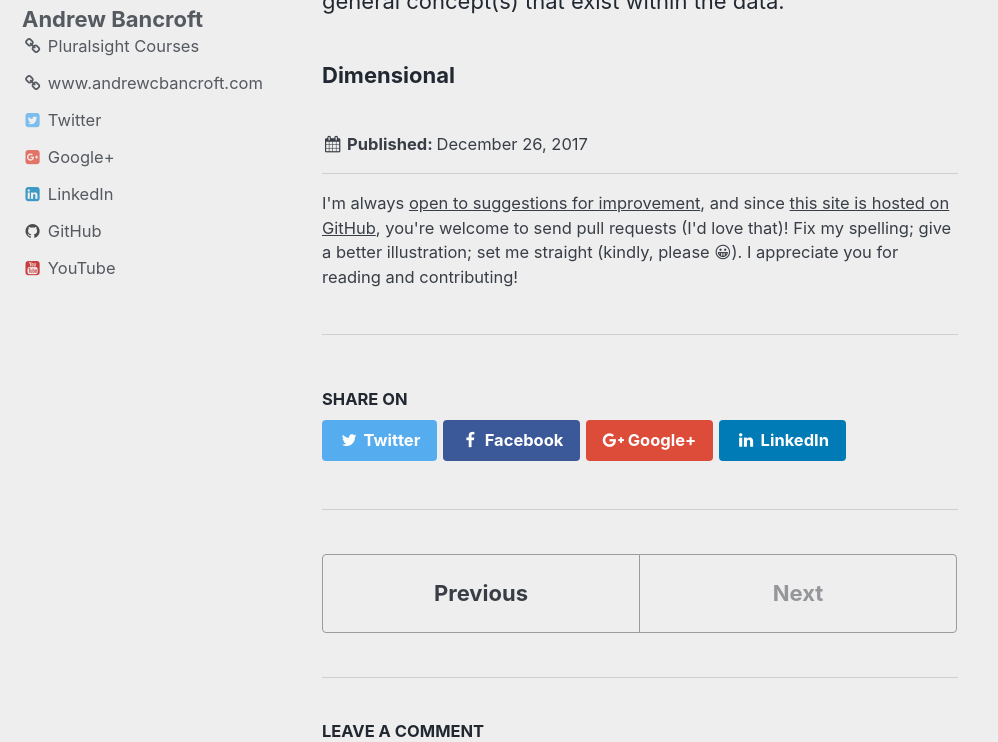
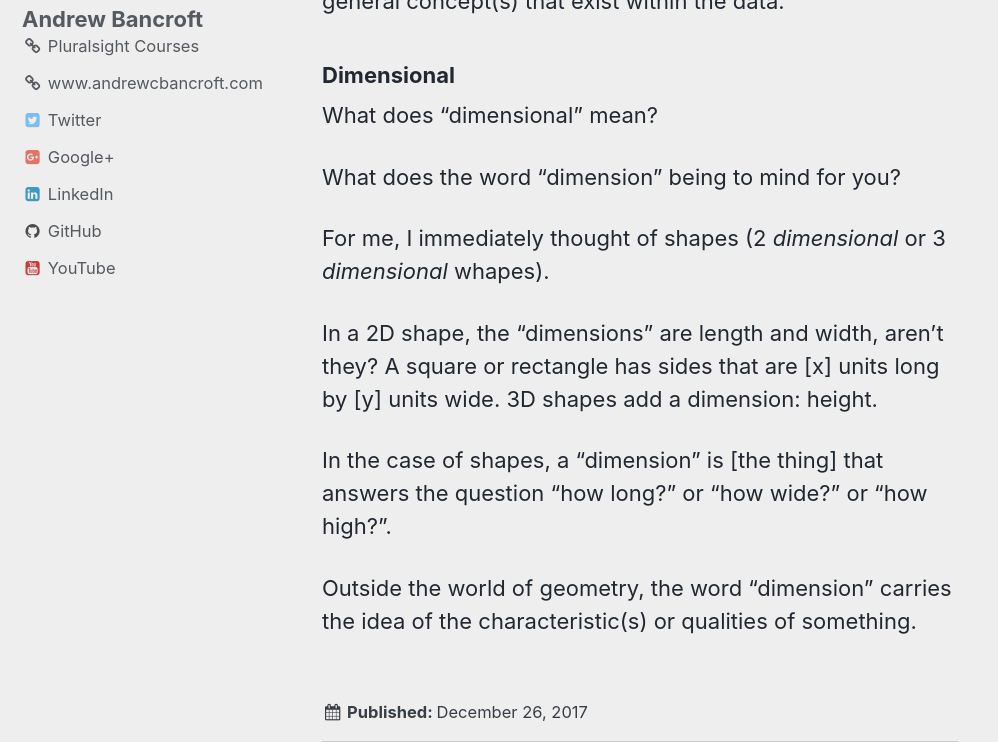
Before and after one commit to andrewcbancroft/datadaylife-blog, a Jekyll site: the page built from _posts/2017-12-26-what-is-a-dimensional-model.md, in a window 1280 px wide and 900 px high, scrolled down 2539 px, cut to the strip 158-900 px from the top of the window. Shown: the whole strip, without its empty margins (0-998 px from the left). Built offline with Jekyll 4.4.1, drawn with Linux system fonts in a browser that asks for light colours; comment, search, counter and statistics services are not loaded; some of the changed text lies outside the part shown.

Commit message:
Update 2017-12-26-what-is-a-dimensional-model.md

```diff
--- a/_posts/2017-12-26-what-is-a-dimensional-model.md
+++ b/_posts/2017-12-26-what-is-a-dimensional-model.md
@@ -40,8 +40,20 @@
 
 > A model is a **representation** of data that portrays its **general concept(s)**, in a way that is **ideal** for understanding the patterns and information the data contains.
 
+<a name="kind-of-model"></a>
 That last part, "ideal for understanding the patterns and information the data contains" leaves the door open to the possibility that there might be different *kinds* of models that are more or less ideal for different analyses.
 
 The first half remains true to all models.  Models are representations of data.  And models boil things down to the general concept(s) that exist within the data.
 
 ### Dimensional
+What does "dimensional" mean?
+
+What does the word "dimension" being to mind for you?
+
+For me, I immediately thought of shapes (2 *dimensional* or 3 *dimensional* whapes).
+
+In a 2D shape, the "dimensions" are length and width, aren't they?  A square or rectangle has sides that are [x] units long by [y] units wide.  3D shapes add a dimension:  height.
+
+In the case of shapes, a "dimension" is [the thing] that answers the question "how long?" or "how wide?" or "how high?".
+
+Outside the world of geometry, the word "dimension" carries the idea of the characteristic(s) or qualities of something.
```
